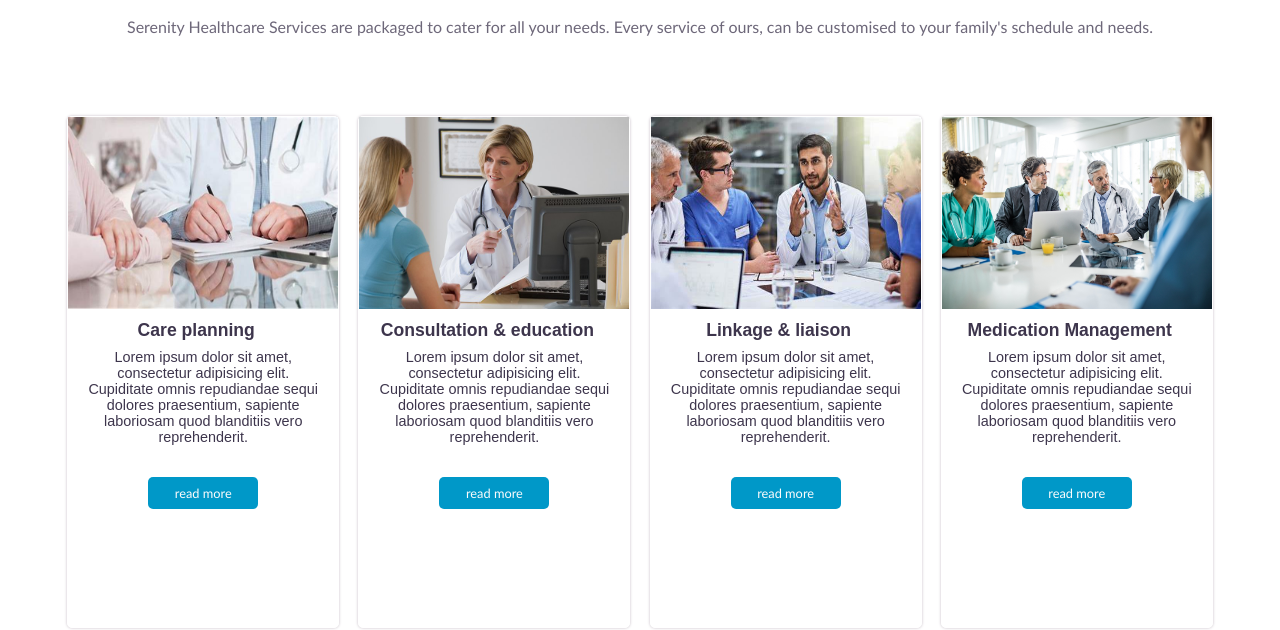
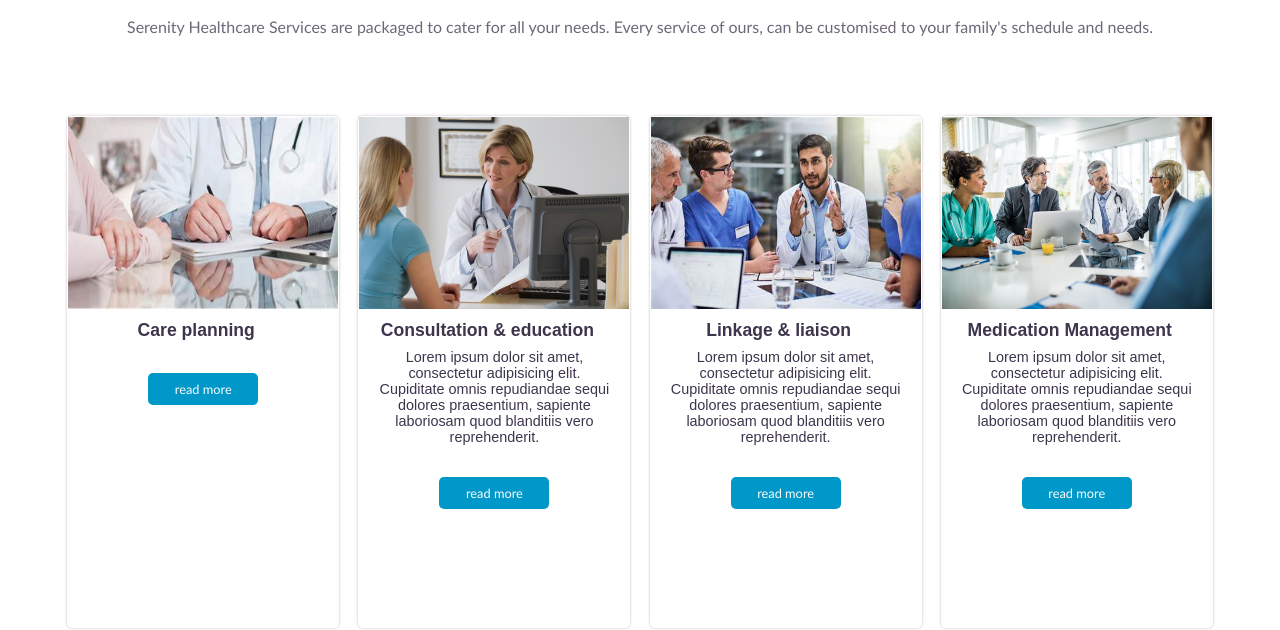
Before and after one commit to SECHUBSYSTEM/serenity-template, a plain HTML site: page service.html in a window 1280 px wide. Shown: the part 170-800 px from the top of the page. Drawn offline with Linux system fonts and the light colour scheme.

Commit message:
Update service.html

```diff
--- a/service.html
+++ b/service.html
@@ -60,8 +60,7 @@
                 </div>
                 <div class="text-box">
                     <h3 class="text-box-text">Care planning</h3>
-                    <p>Lorem ipsum dolor sit amet, consectetur adipisicing elit. Cupiditate omnis repudiandae sequi
-                        dolores praesentium, sapiente laboriosam quod blanditiis vero reprehenderit.</p>
+                    <p></p>
                 </div>
                 <div class="btn-box">
                     <a href="/">read more</a>
```
